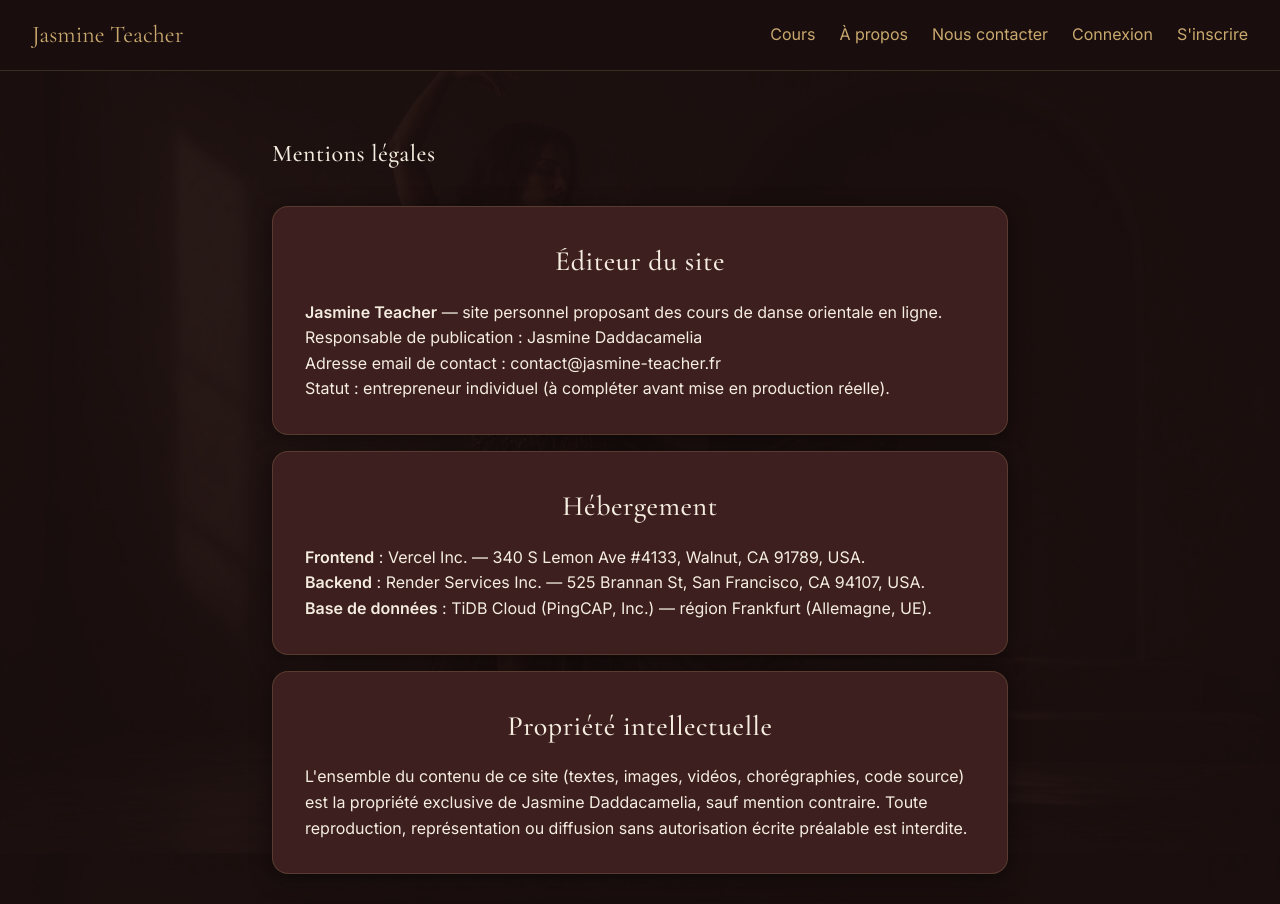
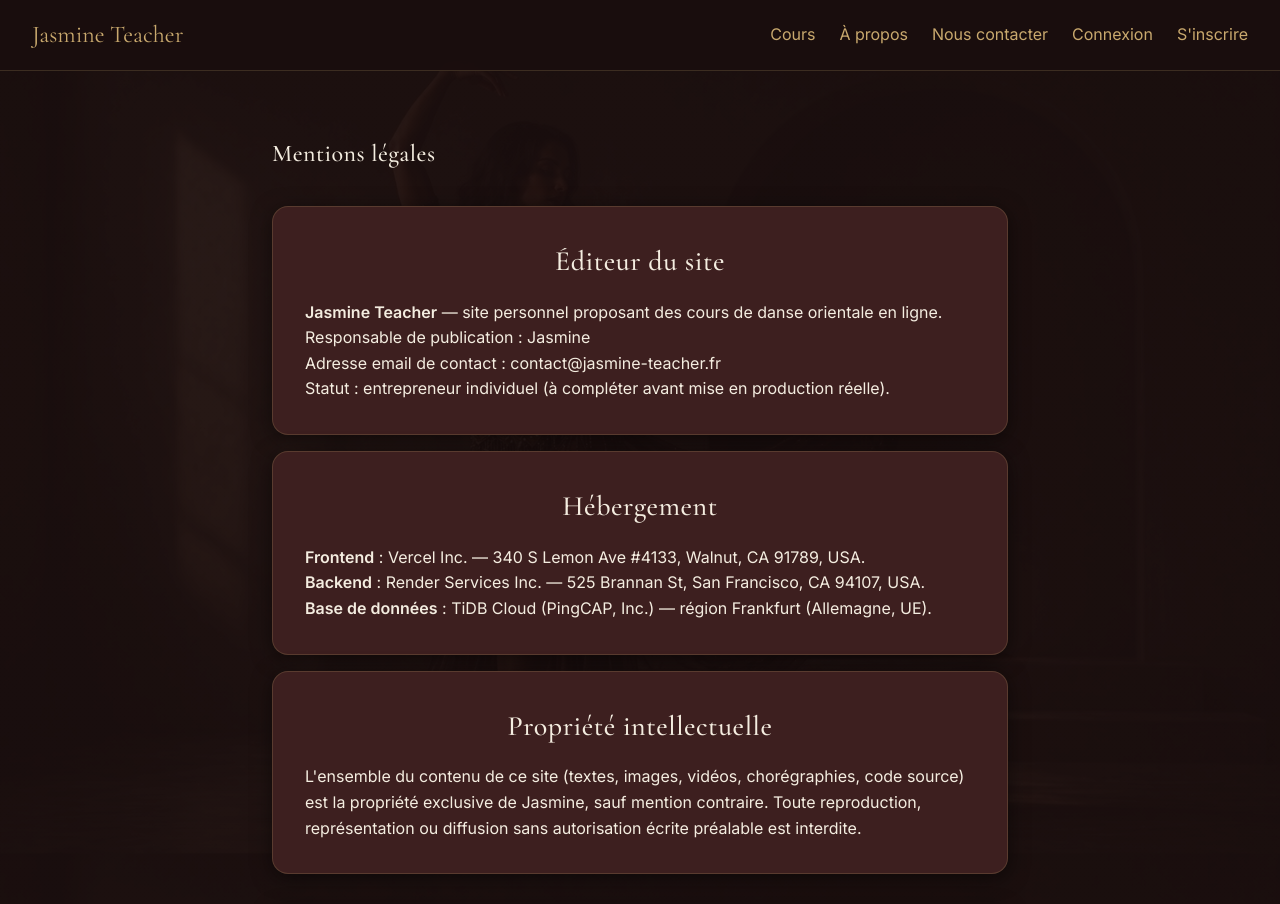
Before and after one commit to daddacameliayasmine-oss/JasmineTeacher-frontend, a React (Vite) app: page /mentions-legales in a window 1280 px wide. Shown: the top 904 px of the page. Built offline with nearby package versions, Linux system fonts and the light colour scheme; no server answers.

Commit message:
fix(legal): retire le nom de famille du responsable et de la propriete IP
Les mentions legales affichaient 'Jasmine Daddacamelia' a deux endroits
(editeur du site et propriete intellectuelle). On garde uniquement le
prenom pour respecter la preference d affichage publique.

```diff
--- a/src/pages/LegalNotice.tsx
+++ b/src/pages/LegalNotice.tsx
@@ -22,7 +22,7 @@ const LegalNotice = () => {
           <strong>Jasmine Teacher</strong> — site personnel proposant des cours de danse orientale
           en ligne.
         </p>
-        <p>Responsable de publication : Jasmine Daddacamelia</p>
+        <p>Responsable de publication : Jasmine</p>
         <p>Adresse email de contact : contact@jasmine-teacher.fr</p>
         <p>Statut : entrepreneur individuel (à compléter avant mise en production réelle).</p>
       </Card>
@@ -44,9 +44,8 @@ const LegalNotice = () => {
       <Card title="Propriété intellectuelle">
         <p>
           L'ensemble du contenu de ce site (textes, images, vidéos, chorégraphies, code source) est
-          la propriété exclusive de Jasmine Daddacamelia, sauf mention contraire. Toute
-          reproduction, représentation ou diffusion sans autorisation écrite préalable est
-          interdite.
+          la propriété exclusive de Jasmine, sauf mention contraire. Toute reproduction,
+          représentation ou diffusion sans autorisation écrite préalable est interdite.
         </p>
       </Card>
 
```
